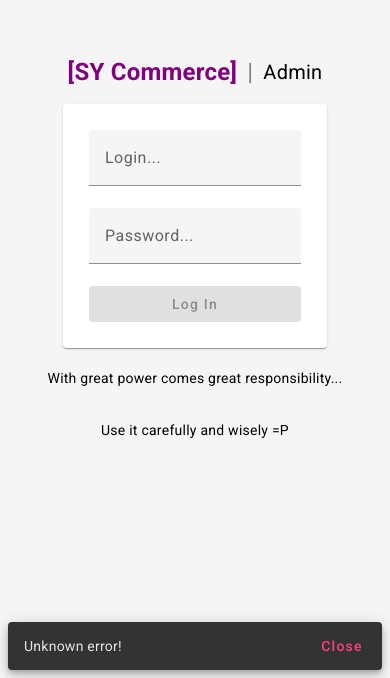
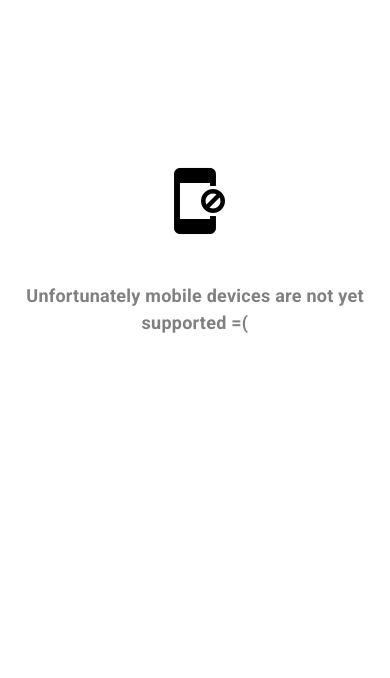
Before and after one commit to SerhiiYahdzhyiev/app-n-web-dev-assignment, an Angular app in the folder front/: page /admin in a window 390 px wide. Shown: the part 166-844 px from the top of the page. Built offline with nearby package versions, Linux system fonts and the light colour scheme; no server answers.

Commit message:
Added mobile wall to frontend app

```diff
--- a/front/src/app/app.component.html
+++ b/front/src/app/app.component.html
@@ -1 +1,2 @@
-<router-outlet />
+<mobile-wall *ngIf="innerWidth < minViewportWidth" />
+<router-outlet *ngIf="innerWidth>= minViewportWidth" />
--- a/front/src/app/app.component.ts
+++ b/front/src/app/app.component.ts
@@ -1,10 +1,30 @@
-import { Component } from "@angular/core";
+import { CommonModule } from "@angular/common";
+import { Component, HostListener, OnInit } from "@angular/core";
 import { RouterOutlet } from "@angular/router";
+
+import { MobileWallComponent } from "@components";
 
 @Component({
   selector: "app-root",
   standalone: true,
   templateUrl: "./app.component.html",
-  imports: [RouterOutlet],
+  imports: [
+    CommonModule,
+    RouterOutlet,
+    MobileWallComponent,
+  ],
 })
-export class AppComponent { }
+export class AppComponent implements OnInit {
+  innerWidth: number = 0;
+  minViewportWidth = 600;
+
+
+  ngOnInit() {
+    this.innerWidth = window.innerWidth;
+  }
+
+  @HostListener("window:resize")
+  onResize() {
+    this.innerWidth = window.innerWidth
+  }
+}
--- a/front/src/app/components/index.ts
+++ b/front/src/app/components/index.ts
@@ -2,3 +2,4 @@ export * from "./login-form/login-form.component";
 export * from "./users-list/users-list.component";
 export * from "./products-list/products-list.component";
 export * from "./orders-list/orders-list.component";
+export * from "./mobile-wall/mobile-wall.component";
--- /dev/null
+++ b/front/src/app/components/mobile-wall/mobile-wall.component.css
@@ -0,0 +1,36 @@
+.wall {
+  position: fixed;
+
+  top: 0;
+  bottom: 0;
+  right: 0;
+  left: 0;
+
+  display: grid;
+  place-items: center;
+}
+
+.wall .content {
+  display: flex;
+  gap: 20px;
+
+  flex-direction: column;
+  align-items: center;
+  padding: 20px;
+}
+
+.wall .content p {
+  color: gray;
+  font-size: 18px;
+  font-weight: bold;
+  text-align: center;
+
+  line-height: 1.5;
+}
+
+.wall .content h2 mat-icon {
+  --size: 72px;
+  width: var(--size);
+  height: var(--size);
+  font-size: var(--size);
+}
--- /dev/null
+++ b/front/src/app/components/mobile-wall/mobile-wall.component.html
@@ -0,0 +1,8 @@
+<main class="wall">
+  <div class="content">
+    <h2>
+      <mat-icon>app_blocking</mat-icon>
+    </h2>
+    <p>Unfortunately mobile devices are not yet supported =(</p>
+  </div>
+</main>
```
Also changed, not shown: front/src/app/components/mobile-wall/mobile-wall.component.ts (added, +13 -0 lines).
